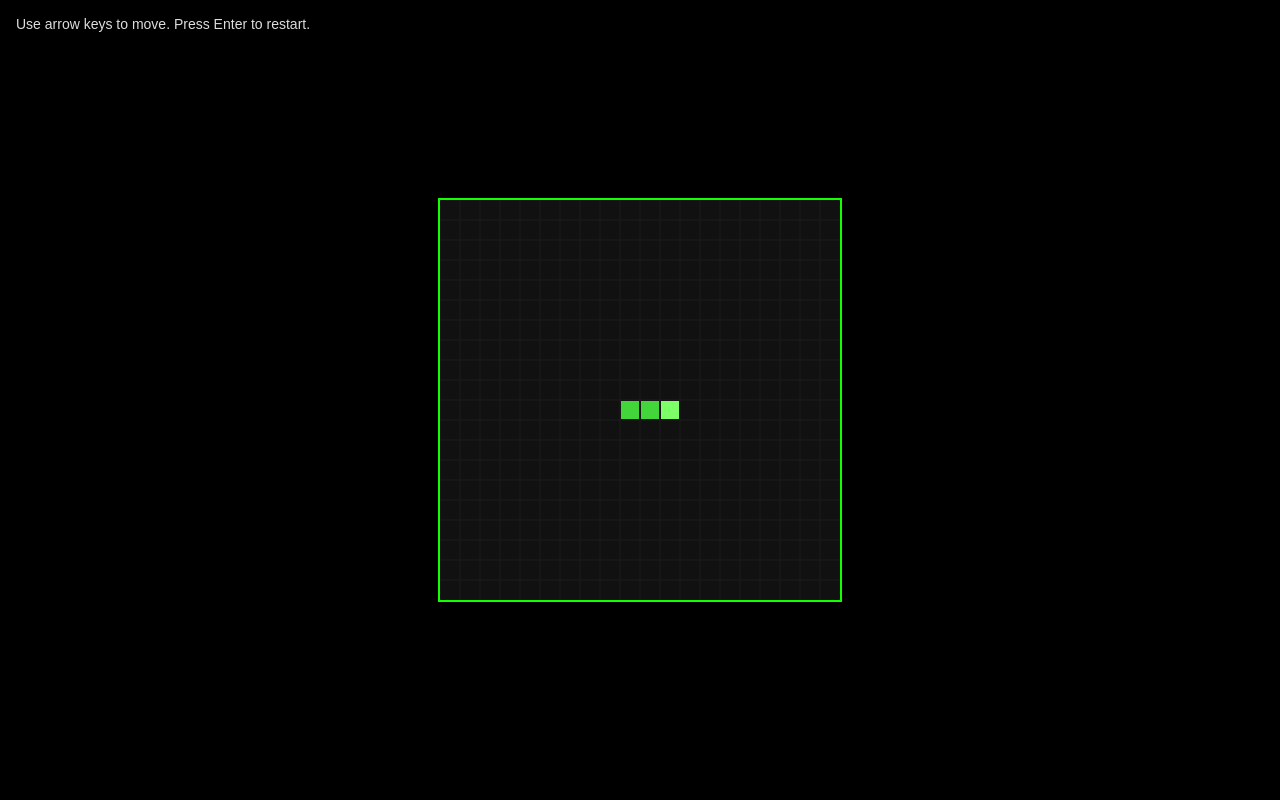
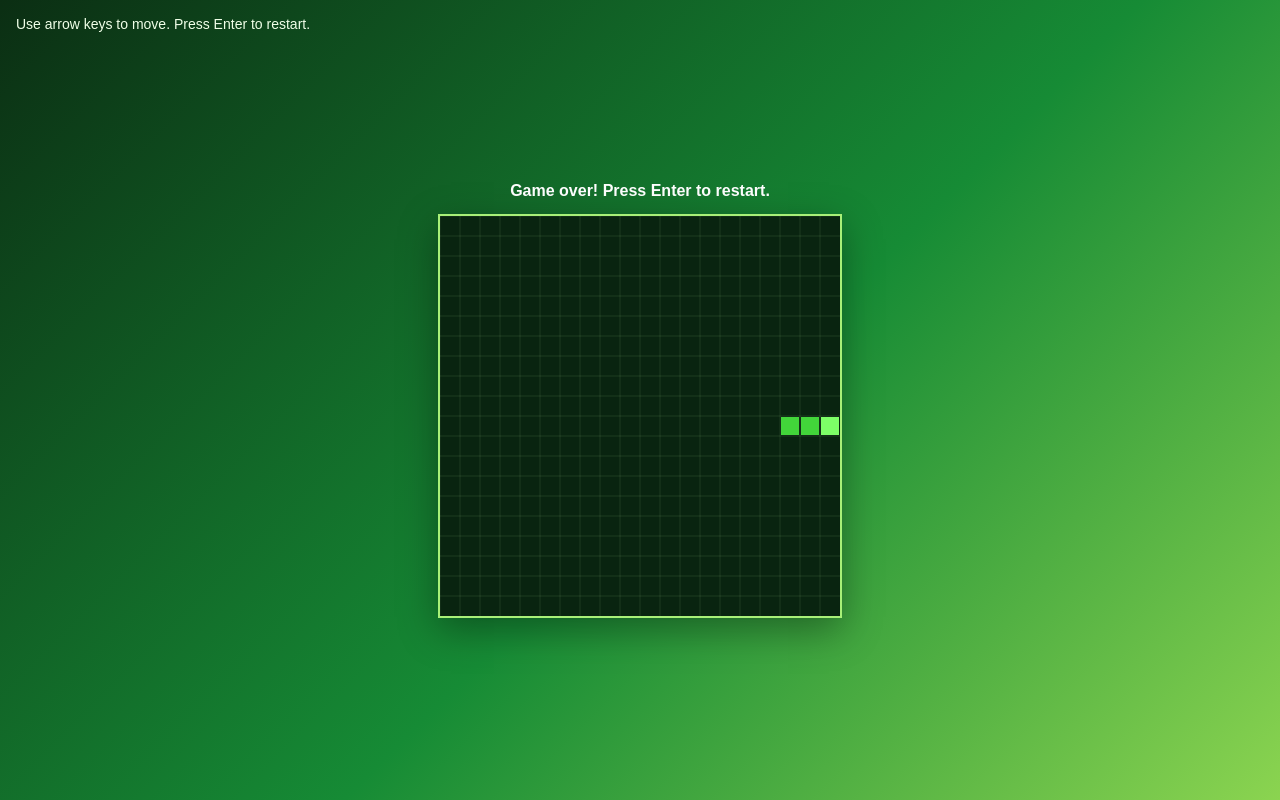
Before and after one commit to Potman-png/Vortex.fun, a plain HTML site: page snake.html in a window 1280 px wide. Drawn offline with Linux system fonts and the light colour scheme.

Commit message:
Add files via upload

```diff
--- a/snake.html
+++ b/snake.html
@@ -9,16 +9,19 @@
             display: flex;
             justify-content: center;
             align-items: center;
+            flex-direction: column;
+            gap: 12px;
             min-height: 100vh;
             margin: 0;
-            background-color: #000;
+            background: linear-gradient(135deg, #0b2e13, #168b35 55%, #8bd450);
             color: #fff;
             font-family: Arial, sans-serif;
         }
 
         canvas {
-            border: 2px solid #15ff00;
-            background-color: #111;
+            border: 2px solid #a8f078;
+            background-color: rgba(5, 28, 12, 0.8);
+            box-shadow: 0 12px 36px rgba(0, 0, 0, 0.35);
         }
 
         .info {
@@ -26,35 +29,53 @@
             top: 16px;
             left: 16px;
             font-size: 14px;
-            color: #ddd;
+            color: #f0ffe8;
+        }
+
+        .status {
+            min-height: 20px;
+            margin: 0;
+            font-weight: bold;
         }
     </style>
 </head>
 <body>
 <div class="info">Use arrow keys to move. Press Enter to restart.</div>
+<p class="status" id="status" aria-live="polite"></p>
 <canvas width="400" height="400" id="game" aria-label="Snake game"></canvas>
 <script>
 const canvas = document.getElementById('game');
 const context = canvas.getContext('2d');
+const statusElement = document.getElementById('status');
 
 const tileCount = 20;
 const tileSize = canvas.width / tileCount;
 
-let snake = [
-    { x: 10, y: 10 },
-    { x: 9, y: 10 },
-    { x: 8, y: 10 }
-];
-
-let direction = { x: 1, y: 0 };
-let nextDirection = { x: 1, y: 0 };
+let snake;
+let direction;
+let nextDirection;
+let gameOver = false;
 const speed = 120;
 
+function resetGame() {
+    snake = [
+        { x: 10, y: 10 },
+        { x: 9, y: 10 },
+        { x: 8, y: 10 }
+    ];
+    direction = { x: 1, y: 0 };
+    nextDirection = { x: 1, y: 0 };
+    gameOver = false;
+    statusElement.textContent = '';
+    drawBoard();
+    drawSnake();
+}
+
 function drawBoard() {
-    context.fillStyle = '#111';
+    context.fillStyle = '#092410';
     context.fillRect(0, 0, canvas.width, canvas.height);
 
-    context.strokeStyle = '#1d1d1d';
+    context.strokeStyle = 'rgba(177, 235, 159, 0.12)';
     context.lineWidth = 1;
 
     for (let i = 0; i < tileCount; i++) {
@@ -86,23 +107,36 @@ function moveSnake() {
     direction = nextDirection;
 
     const head = { x: snake[0].x + direction.x, y: snake[0].y + direction.y };
+    const hitsWall =
+        head.x < 0 || head.x >= tileCount ||
+        head.y < 0 || head.y >= tileCount;
+    const bodyToCheck = snake.slice(0, -1);
+    const hitsSelf = bodyToCheck.some(segment => segment.x === head.x && segment.y === head.y);
+
+    if (hitsWall || hitsSelf) {
+        gameOver = true;
+        statusElement.textContent = 'Game over! Press Enter to restart.';
+        return;
+    }
 
     snake.unshift(head);
     snake.pop();
-
-    if (snake[0].x < 0) snake[0].x = tileCount - 1;
-    if (snake[0].x >= tileCount) snake[0].x = 0;
-    if (snake[0].y < 0) snake[0].y = tileCount - 1;
-    if (snake[0].y >= tileCount) snake[0].y = 0;
 }
 
 function updateGame() {
+    if (gameOver) return;
+
     moveSnake();
     drawBoard();
     drawSnake();
 }
 
 function handleKeydown(event) {
+    if (event.key === 'Enter') {
+        resetGame();
+        return;
+    }
+
     const keyMap = {
         ArrowUp: { x: 0, y: -1 },
         ArrowDown: { x: 0, y: 1 },
@@ -112,6 +146,8 @@ function handleKeydown(event) {
 
     const next = keyMap[event.key];
     if (!next) return;
+    event.preventDefault();
+    if (gameOver) return;
 
     const isReverseMove =
         next.x === -direction.x && next.y === -direction.y;
@@ -123,8 +159,7 @@ function handleKeydown(event) {
 
 document.addEventListener('keydown', handleKeydown);
 
-drawBoard();
-drawSnake();
+resetGame();
 setInterval(updateGame, speed);
 </script>
 </body>
```
Also changed, not shown: script.js (line endings or trailing spaces).
